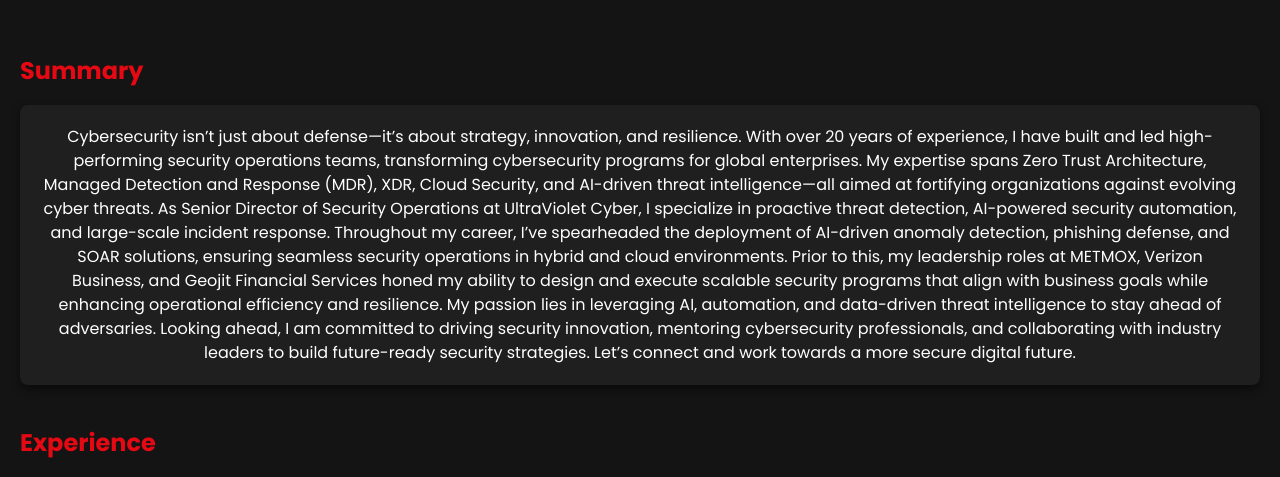
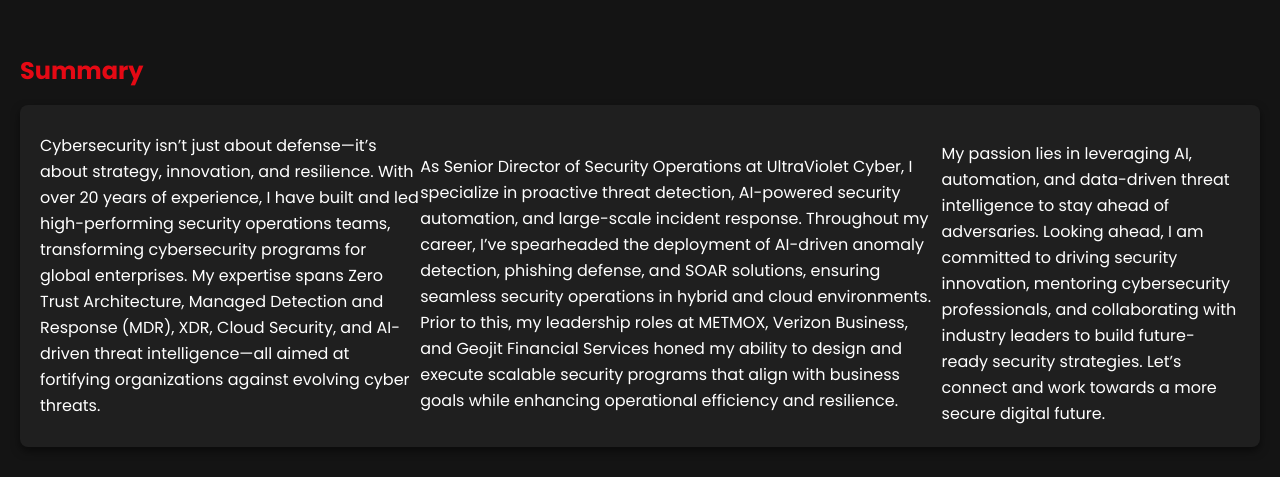
Before and after one commit to jkrishnancp/website_com, a plain HTML site: page index.html in a window 1280 px wide. Shown: the part 780-1257 px from the top of the page. Drawn offline with nearby package versions, Linux system fonts and the light colour scheme.

Commit message:
Update index.html

```diff
--- a/index.html
+++ b/index.html
@@ -511,14 +511,18 @@
       <div id="summary" class="space-y-4 pt-10">
         <h2 class="section-header">Summary</h2>
         <div class="card p-5 h-auto min-h-[150px] flex items-center justify-center">
-          <p class="text-center">
-Cybersecurity isn’t just about defense—it’s about strategy, innovation, and resilience. With over 20 years of experience, I have built and led high-performing security operations teams, transforming cybersecurity programs for global enterprises. My expertise spans Zero Trust Architecture, Managed Detection and Response (MDR), XDR, Cloud Security, and AI-driven threat intelligence—all aimed at fortifying organizations against evolving cyber threats.
+          <p class="text-left space-y-4 leading-relaxed">
+      Cybersecurity isn’t just about defense—it’s about strategy, innovation, and resilience. With over 20 years of experience, I have built and led high-performing security operations teams, transforming cybersecurity programs for global enterprises. My expertise spans Zero Trust Architecture, Managed Detection and Response (MDR), XDR, Cloud Security, and AI-driven threat intelligence—all aimed at fortifying organizations against evolving cyber threats.
+          </p>
 
-As Senior Director of Security Operations at UltraViolet Cyber, I specialize in proactive threat detection, AI-powered security automation, and large-scale incident response. Throughout my career, I’ve spearheaded the deployment of AI-driven anomaly detection, phishing defense, and SOAR solutions, ensuring seamless security operations in hybrid and cloud environments. Prior to this, my leadership roles at METMOX, Verizon Business, and Geojit Financial Services honed my ability to design and execute scalable security programs that align with business goals while enhancing operational efficiency and resilience.
+          <p class="text-left space-y-4 leading-relaxed mt-4">
+      As Senior Director of Security Operations at UltraViolet Cyber, I specialize in proactive threat detection, AI-powered security automation, and large-scale incident response. Throughout my career, I’ve spearheaded the deployment of AI-driven anomaly detection, phishing defense, and SOAR solutions, ensuring seamless security operations in hybrid and cloud environments. Prior to this, my leadership roles at METMOX, Verizon Business, and Geojit Financial Services honed my ability to design and execute scalable security programs that align with business goals while enhancing operational efficiency and resilience.
+          </p>
 
-My passion lies in leveraging AI, automation, and data-driven threat intelligence to stay ahead of adversaries. Looking ahead, I am committed to driving security innovation, mentoring cybersecurity professionals, and collaborating with industry leaders to build future-ready security strategies. Let’s connect and work towards a more secure digital future.
+        <p class="text-left space-y-4 leading-relaxed mt-4">
+      My passion lies in leveraging AI, automation, and data-driven threat intelligence to stay ahead of adversaries. Looking ahead, I am committed to driving security innovation, mentoring cybersecurity professionals, and collaborating with industry leaders to build future-ready security strategies. Let’s connect and work towards a more secure digital future.
+        </p>
 
-          </p>
         </div>
       </div>
 
```
